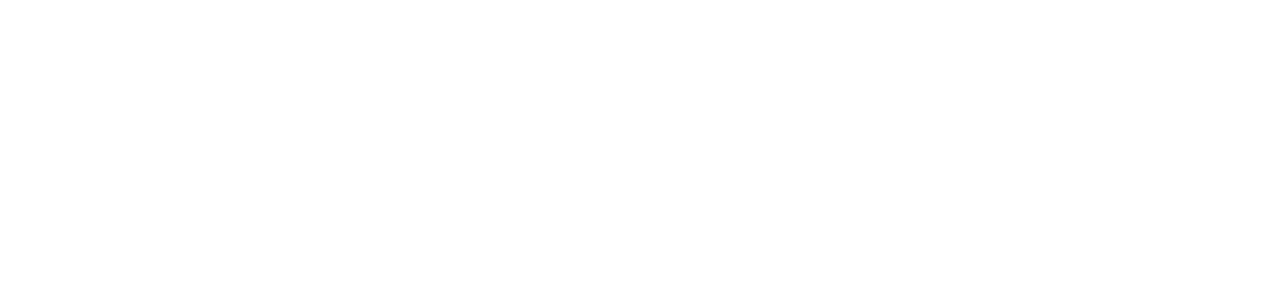
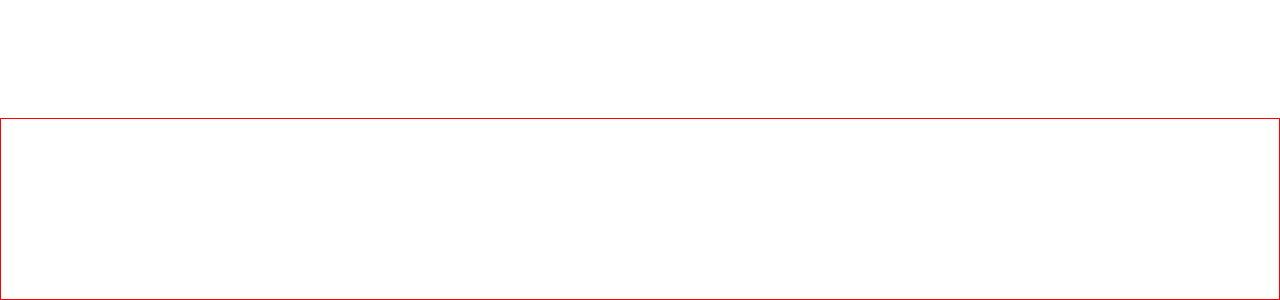
Before and after one commit to malikkotb/content, a Next.js app: page /stairsIntro in a window 1280 px wide. Shown: the part 500-800 px from the top of the page. Built offline with nearby package versions, Linux system fonts and the light colour scheme.

Commit message:
stairs intro

```diff
--- a/app/globals.css
+++ b/app/globals.css
@@ -2,6 +2,6 @@
 @tailwind components;
 @tailwind utilities;
 
-.borderr  {
+.borderr {
   border: 1px solid red;
 }
--- a/app/stairsIntro/page.jsx
+++ b/app/stairsIntro/page.jsx
@@ -6,16 +6,37 @@
 
 export default function FontWeightAnimation() {
   const stairRefs = useRef([]);
+  const numberRefs = useRef([]);
+
+  const addToRefs = (refArray) => (el) => {
+    if (el && !refArray.current.includes(el)) {
+      refArray.current.push(el);
+    }
+  };
+
+  const addToNumberRefs = addToRefs(numberRefs);
 
   useGSAP(() => {
     const timeLine = gsap.timeline();
-    timeLine.to(stairRefs.current, {
-      scaleY: 0,
-      stagger: 0.1,
-      duration: 1,
-      ease: "power2.inOut",
-      delay: 2,
-    });
+    timeLine
+      .to(stairRefs.current, {
+        y: "-100vh",
+        stagger: 0.1,
+        duration: 1,
+        ease: "power2.inOut",
+        delay: 2,
+      })
+
+      .to(
+        numberRefs.current,
+        {
+          y: "-100vh",
+          duration: 1,
+          stagger: 0.1,
+          ease: "power2.inOut",
+        },
+        "<"
+      );
   }, []);
 
   return (
@@ -30,10 +51,16 @@
       {/* TODO: animate only die zehner stelle von den 3 zahlen
       und dann am ende noch den 100 -> und dann die stairs animation
       */}
-      <div className="absolute flex w-full bottom-0">
-        <div className={styles.number}>0</div>
-        <div className={styles.number}>0</div>
-        <div className={styles.number}>0</div>
+      <div className="absolute flex w-full borderr font-mono bottom-0">
+        <div ref={addToNumberRefs} className={styles.number}>
+          0
+        </div>
+        <div ref={addToNumberRefs} className={styles.number}>
+          0
+        </div>
+        <div ref={addToNumberRefs} className={styles.number}>
+          0
+        </div>
       </div>
     </div>
   );
--- a/app/stairsIntro/style.module.css
+++ b/app/stairsIntro/style.module.css
@@ -11,6 +11,7 @@
 }
 
 .number {
-  font-size: 2rem;
+  width: 25%;
+    font-size: 120px;
   color: white;
 }
```
